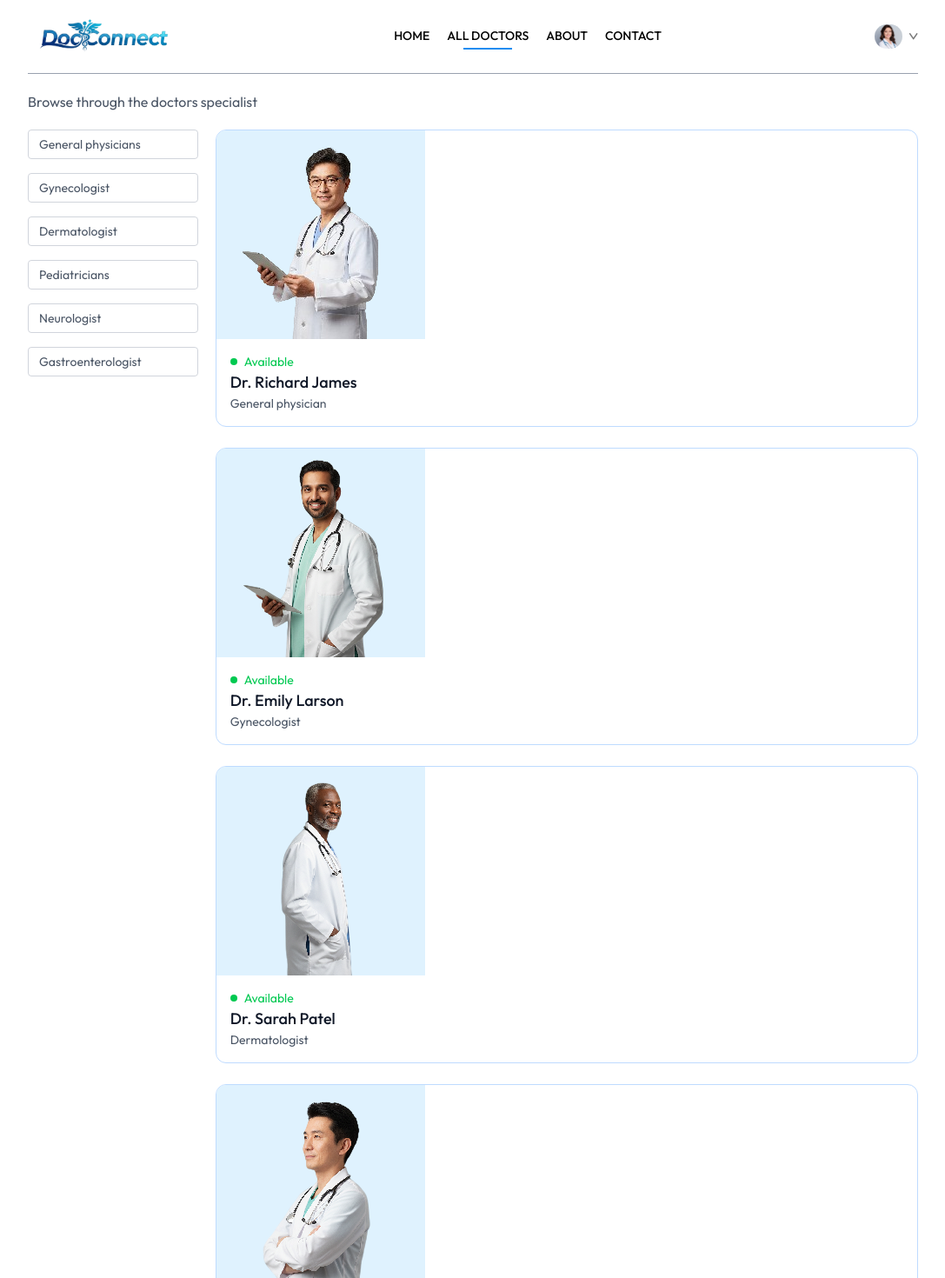
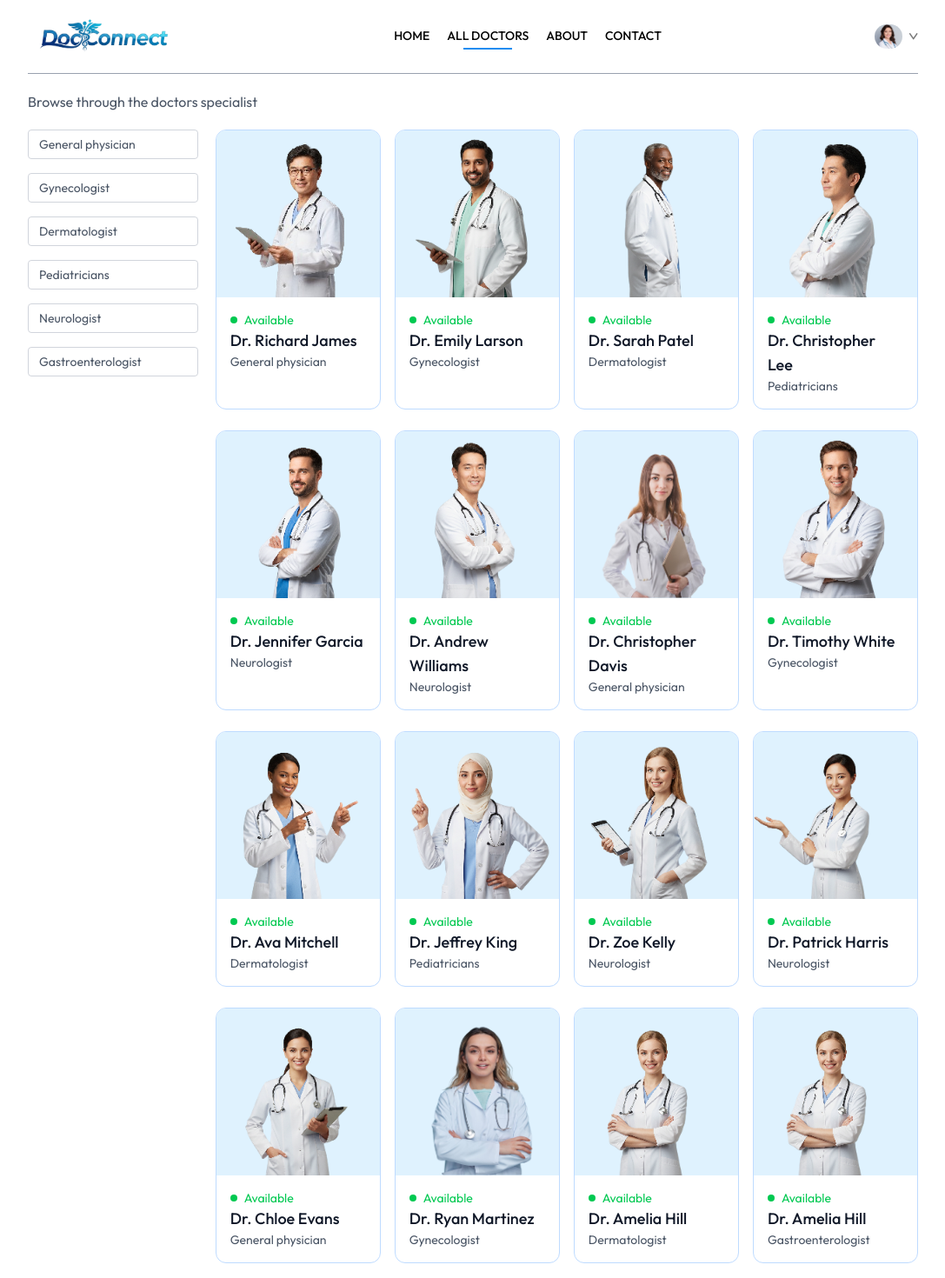
Before and after one commit to nzaman7878/Doctor-Appoinment-Booking-System-Using-MERN-stack, a React (Vite) app in the folder frontend/: page /doctors in a window 1280 px wide. Shown: the top 1470 px of the page at 87% size, without its empty margins (96-1183 px from the left). Built offline with nearby package versions, Linux system fonts and the light colour scheme.

Commit message:
fix(ui): correct invalid Tailwind CSS classes in Doctors component

```diff
--- a/frontend/src/assets/assets_frontend/assets.js
+++ b/frontend/src/assets/assets_frontend/assets.js
@@ -296,4 +296,19 @@ export const doctors = [
             line2: 'Circle, Ring Road, London'
         }
     },
+
+     {
+        _id: 'doc15',
+        name: 'Dr. Amelia Hill',
+        image: doc15,
+        speciality: 'Gastroenterologist',
+        degree: 'MBBS',
+        experience: '1 Years',
+        about: 'Dr. Davis has a strong commitment to delivering comprehensive medical care, focusing on preventive medicine, early diagnosis, and effective treatment strategies. Dr. Davis has a strong commitment to delivering comprehensive medical care, focusing on preventive medicine, early diagnosis, and effective treatment strategies.',
+        fees: 30,
+        address: {
+            line1: '37th Cross, Richmond',
+            line2: 'Circle, Ring Road, London'
+        }
+    },
 ]
--- a/frontend/src/pages/Doctors.jsx
+++ b/frontend/src/pages/Doctors.jsx
@@ -3,7 +3,6 @@ import { useNavigate, useParams } from 'react-router-dom'
 import { AppContext } from '../context/AppContext'
 
 const Doctors = () => {
-
   const { speciality } = useParams()
   const [filterDoc, setFilterDoc] = useState([])
   const navigate = useNavigate()
@@ -31,13 +30,13 @@ const Doctors = () => {
 
           <p
             onClick={() =>
-              speciality === 'General physicians'
+              speciality === 'General physician'
                 ? navigate('/doctors')
-                : navigate('/doctors/General physicians')
+                : navigate('/doctors/General physician')
             }
-            className="w-[94vw] sm:w-auto pl-3 py-1.5 pr-16 border border-gray-300 rounded transition-all cursor-pointer"
+            className={`w-[94vw] sm:w-auto pl-3 py-1.5 pr-16 border border-gray-300 rounded transition-all cursor-pointer ${speciality === "General physician" ? "bg-indigo-100 text-indigo-800 border-indigo-300" : "hover:bg-gray-50"}`}
           >
-            General physicians
+            General physician
           </p>
 
           <p
@@ -46,7 +45,7 @@ const Doctors = () => {
                 ? navigate('/doctors')
                 : navigate('/doctors/Gynecologist')
             }
-            className="w-[94vw] sm:w-auto pl-3 py-1.5 pr-16 border border-gray-300 rounded transition-all cursor-pointer"
+            className={`w-[94vw] sm:w-auto pl-3 py-1.5 pr-16 border border-gray-300 rounded transition-all cursor-pointer ${speciality === "Gynecologist" ? "bg-indigo-100 text-indigo-800 border-indigo-300" : "hover:bg-gray-50"}`}
           >
             Gynecologist
           </p>
@@ -57,7 +56,7 @@ const Doctors = () => {
                 ? navigate('/doctors')
                 : navigate('/doctors/Dermatologist')
             }
-            className="w-[94vw] sm:w-auto pl-3 py-1.5 pr-16 border border-gray-300 rounded transition-all cursor-pointer"
+            className={`w-[94vw] sm:w-auto pl-3 py-1.5 pr-16 border border-gray-300 rounded transition-all cursor-pointer ${speciality === "Dermatologist" ? "bg-indigo-100 text-indigo-800 border-indigo-300" : "hover:bg-gray-50"}`}
           >
             Dermatologist
           </p>
@@ -68,7 +67,7 @@ const Doctors = () => {
                 ? navigate('/doctors')
                 : navigate('/doctors/Pediatricians')
             }
-            className="w-[94vw] sm:w-auto pl-3 py-1.5 pr-16 border border-gray-300 rounded transition-all cursor-pointer"
+            className={`w-[94vw] sm:w-auto pl-3 py-1.5 pr-16 border border-gray-300 rounded transition-all cursor-pointer ${speciality === "Pediatricians" ? "bg-indigo-100 text-indigo-800 border-indigo-300" : "hover:bg-gray-50"}`}
           >
             Pediatricians
           </p>
@@ -79,7 +78,7 @@ const Doctors = () => {
                 ? navigate('/doctors')
                 : navigate('/doctors/Neurologist')
             }
-            className="w-[94vw] sm:w-auto pl-3 py-1.5 pr-16 border border-gray-300 rounded transition-all cursor-pointer"
+            className={`w-[94vw] sm:w-auto pl-3 py-1.5 pr-16 border border-gray-300 rounded transition-all cursor-pointer ${speciality === "Neurologist" ? "bg-indigo-100 text-indigo-800 border-indigo-300" : "hover:bg-gray-50"}`}
           >
             Neurologist
           </p>
@@ -90,23 +89,23 @@ const Doctors = () => {
                 ? navigate('/doctors')
                 : navigate('/doctors/Gastroenterologist')
             }
-            className="w-[94vw] sm:w-auto pl-3 py-1.5 pr-16 border border-gray-300 rounded transition-all cursor-pointer"
+            className={`w-[94vw] sm:w-auto pl-3 py-1.5 pr-16 border border-gray-300 rounded transition-all cursor-pointer ${speciality === "Gastroenterologist" ? "bg-indigo-100 text-indigo-800 border-indigo-300" : "hover:bg-gray-50"}`}
           >
             Gastroenterologist
           </p>
         </div>
 
         {/* ---- Doctors List ---- */}
-        <div className="w-full grid grid-cols-auto gap-4 gap-y-6">
+        <div className="w-full grid grid-cols-1 md:grid-cols-2 lg:grid-cols-3 xl:grid-cols-4 gap-4 gap-y-6">
           {filterDoc.map((item) => (
             <div
               key={item._id}
               onClick={() => navigate(`/appointment/${item._id}`)}
               className="border border-blue-200 rounded-xl overflow-hidden cursor-pointer hover:translate-y-[-10px] transition-all duration-500"
             >
-              <img className="bg-sky-100" src={item.image} alt={item.name} />
+              <img className="bg-sky-100 w-full h-48 object-cover" src={item.image} alt={item.name} />
               <div className="p-4">
-                <div className="flex items-center gap-2 text-sm text-center text-green-500">
+                <div className="flex items-center gap-2 text-sm text-green-500">
                   <p className="w-2 h-2 bg-green-500 rounded-full"></p>
                   <p>Available</p>
                 </div>
```
